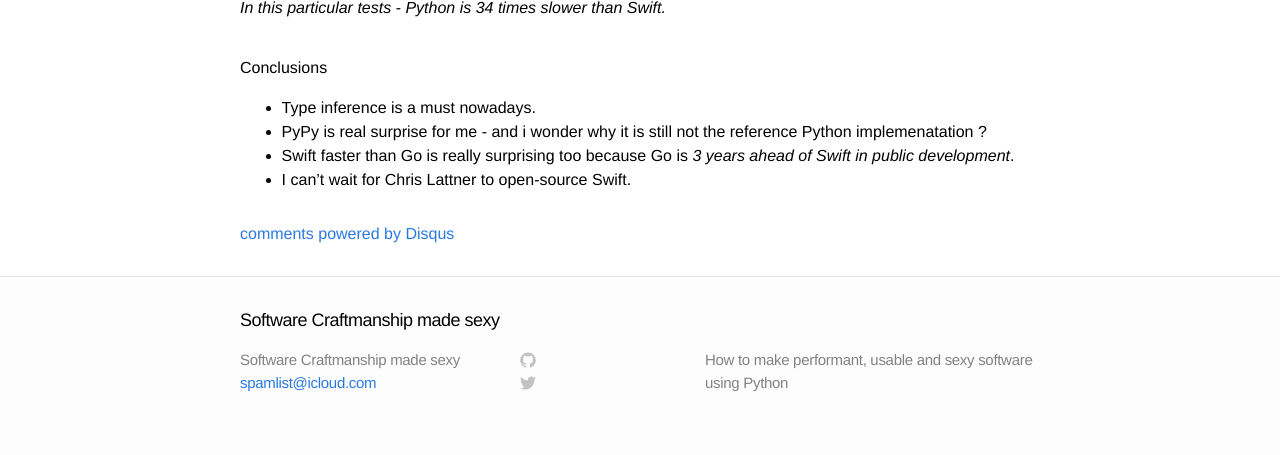
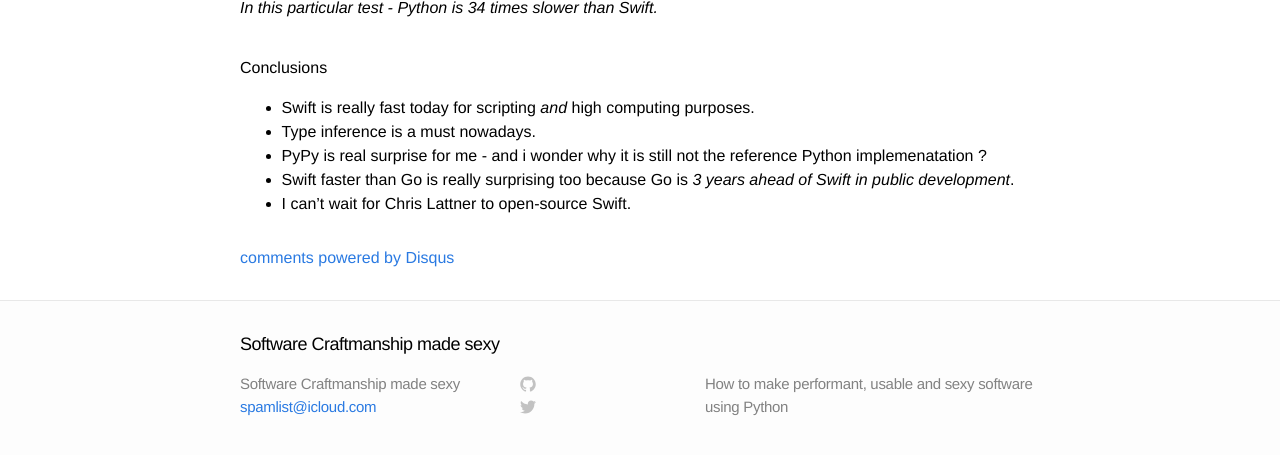
Before and after one commit to vi4m/vi4m.github.io, a Jekyll site: the page built from _posts/2015-02-22-swift-vs-others.markdown, in a window 1280 px wide and 900 px high, scrolled down 2474 px, cut to the strip 437-892 px from the top of the window. Built offline with Jekyll 4.4.1, drawn with Linux system fonts in a browser that asks for light colours; comment, search, counter and statistics services are not loaded.

Commit message:
Update 2015-02-22-swift-vs-others.markdown

```diff
--- a/_posts/2015-02-22-swift-vs-others.markdown
+++ b/_posts/2015-02-22-swift-vs-others.markdown
@@ -56,10 +56,11 @@
 
 ![third](https://cloud.githubusercontent.com/assets/552398/6321026/6045d224-baef-11e4-9c42-75a8a8b36ed2.png){: .center-image }
 
-*In this particular tests - Python is 34 times slower than Swift.*
+_In this particular test - Python is 34 times slower than Swift._
 
 # Conclusions
 
+- Swift is really fast today for scripting *and* high computing purposes.
 - Type inference is a must nowadays.
 - PyPy is real surprise for me - and i wonder why it is still not the reference Python implemenatation ?
 - Swift faster than Go is really surprising too because Go is *3 years ahead of Swift in public development*.
```
